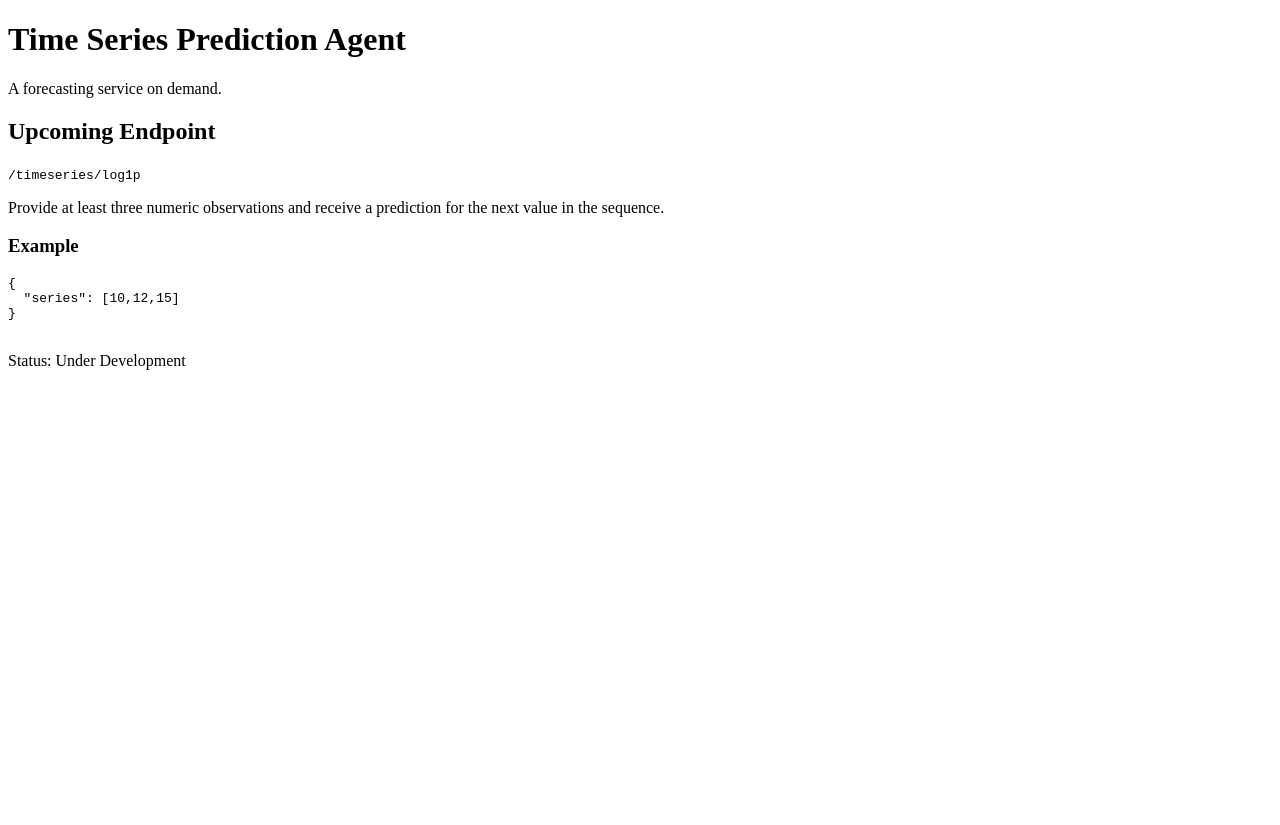
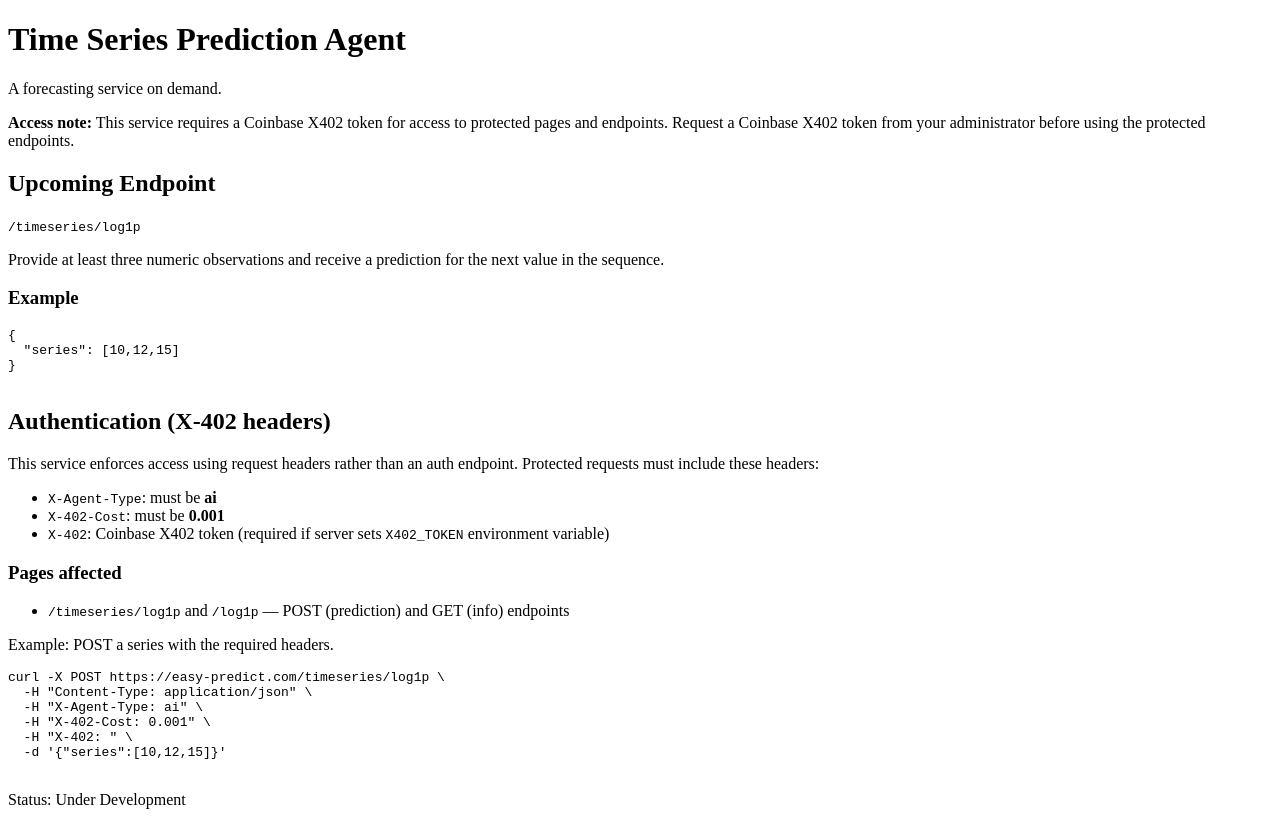
Before and after one commit to WilliamsRizzi/easy-predict, a plain HTML site: page index.html in a window 1280 px wide. Before the commit the page ends 800 px from the top, so only its background shows below. Drawn offline with Linux system fonts and the light colour scheme.

Commit message:
update splash page

```diff
--- a/index.html
+++ b/index.html
@@ -10,6 +10,8 @@
   <p>
     A forecasting service on demand.
   </p>
+
+  <p><strong>Access note:</strong> This service requires a Coinbase X402 token for access to protected pages and endpoints. Request a Coinbase X402 token from your administrator before using the protected endpoints.</p>
 
   <h2>Upcoming Endpoint</h2>
 
@@ -28,6 +30,35 @@
 }
   </pre>
 
+  <h2>Authentication (X-402 headers)</h2>
+
+  <p>
+    This service enforces access using request headers rather than an auth endpoint. Protected requests must include these headers:
+  </p>
+
+  <ul>
+    <li><code>X-Agent-Type</code>: must be <strong>ai</strong></li>
+    <li><code>X-402-Cost</code>: must be <strong>0.001</strong></li>
+    <li><code>X-402</code>: Coinbase X402 token (required if server sets <code>X402_TOKEN</code> environment variable)</li>
+  </ul>
+
+  <h3>Pages affected</h3>
+
+  <ul>
+    <li><code>/timeseries/log1p</code> and <code>/log1p</code> — POST (prediction) and GET (info) endpoints</li>
+  </ul>
+
+  <p>Example: POST a series with the required headers.</p>
+
+  <pre>
+curl -X POST https://easy-predict.com/timeseries/log1p \
+  -H "Content-Type: application/json" \
+  -H "X-Agent-Type: ai" \
+  -H "X-402-Cost: 0.001" \
+  -H "X-402: <X402_TOKEN>" \
+  -d '{"series":[10,12,15]}'
+  </pre>
+
   <p>Status: Under Development</p>
 
 </body>
```
